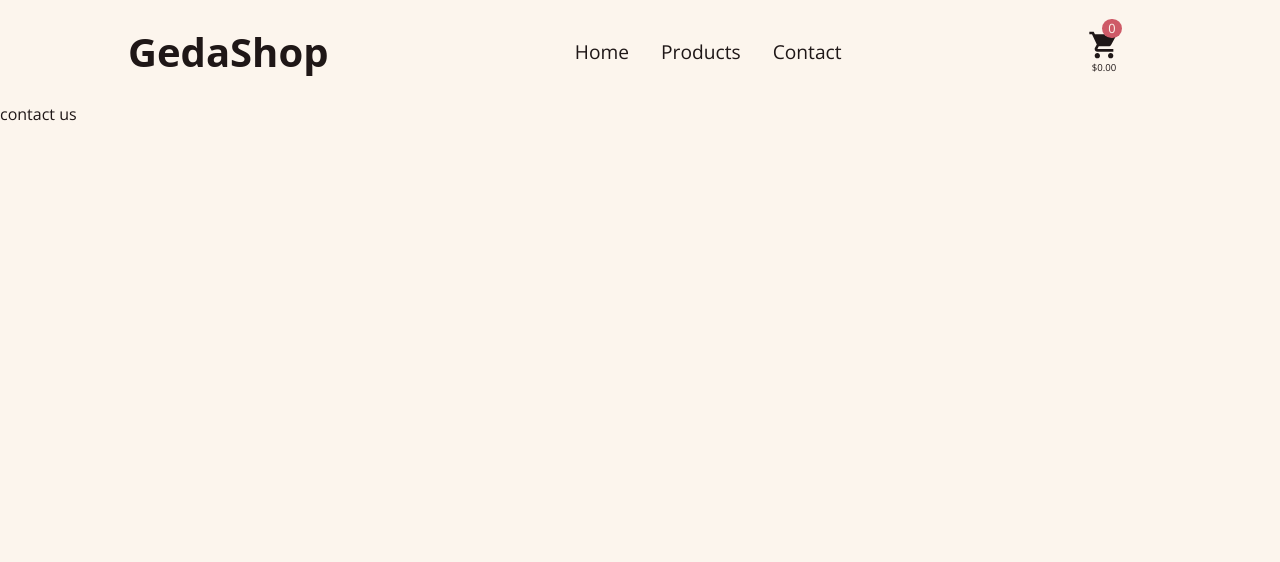
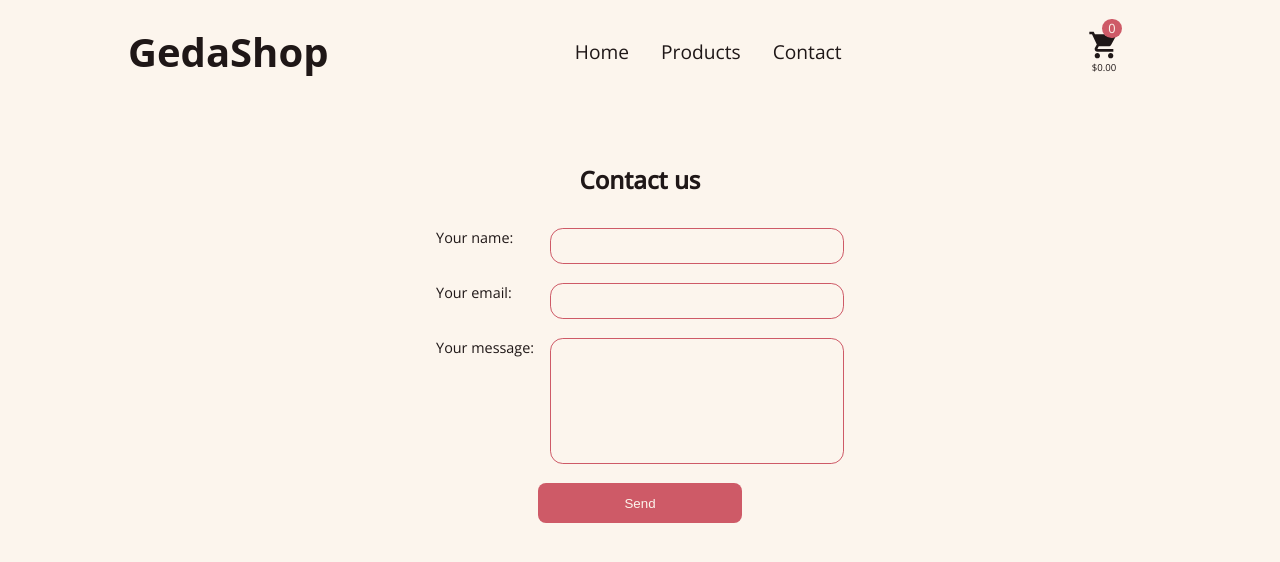
Before and after one commit to gedadev/shopping-cart, a React (Vite) app: page /contact in a window 1280 px wide. Shown: the top 562 px of the page. Built offline with nearby package versions, Linux system fonts and the light colour scheme; a web font is replaced by a local one.

Commit message:
Create the contact section and the styles

```diff
--- a/src/components/Contact.jsx
+++ b/src/components/Contact.jsx
@@ -1,7 +1,26 @@
+import "../styles/contact.css";
+
 export default function Contact() {
   return (
-    <>
-      <p>contact us</p>
-    </>
+    <div className="contact-section">
+      <h2>Contact us</h2>
+      <form className="form-container">
+        <div className="form-item">
+          <label htmlFor="name">Your name:</label>
+          <input type="text" name="name" id="name" />
+        </div>
+        <div className="form-item">
+          <label htmlFor="email">Your email:</label>
+          <input type="email" name="email" id="email" />
+        </div>
+        <div className="form-item">
+          <label htmlFor="message">Your message:</label>
+          <textarea name="message" id="message" cols="30" rows="6"></textarea>
+        </div>
+        <button type="submit" className="send-message-button">
+          Send
+        </button>
+      </form>
+    </div>
   );
 }
--- /dev/null
+++ b/src/styles/contact.css
@@ -0,0 +1,33 @@
+.contact-section {
+    max-width: clamp(1000px, 80%, 3000px);
+    margin: auto;
+    min-height: 60vh;
+    display: flex;
+    flex-direction: column;
+    align-items: center;
+    justify-content: center;
+    gap: 2rem;
+}
+
+.form-container {
+    display: flex;
+    flex-direction: column;
+    gap: 1.2rem;
+}
+
+.form-item {
+    font-size: 0.9rem;
+    display: grid;
+    grid-template-columns: 1fr 3fr;
+    gap: 1rem;
+}
+
+.form-item > input, textarea {
+    font-family: 'Open Sans', sans-serif;
+    outline: none;
+    resize: none;
+    border-radius: 0.8rem;
+    background-color: var(--light-color);
+    border: 1px solid var(--accent-color);
+    padding: 0.5rem;
+}
--- a/src/styles/products.css
+++ b/src/styles/products.css
@@ -62,7 +62,7 @@
     justify-self: end;
 }
 
-.add-item-button, .pay-button {
+.add-item-button, .pay-button, .send-message-button {
     align-self: center;
     width: 50%;
     height: 2.5rem;
@@ -73,7 +73,7 @@
     transition: box-shadow 0.2s, color 0.2s;
 }
 
-.add-item-button:hover, .pay-button:hover {
+.add-item-button:hover, .pay-button:hover, .send-message-button:hover {
     color: var(--dark-color);
     box-shadow: 0px 0px 8px var(--dark-color);
 }
```
